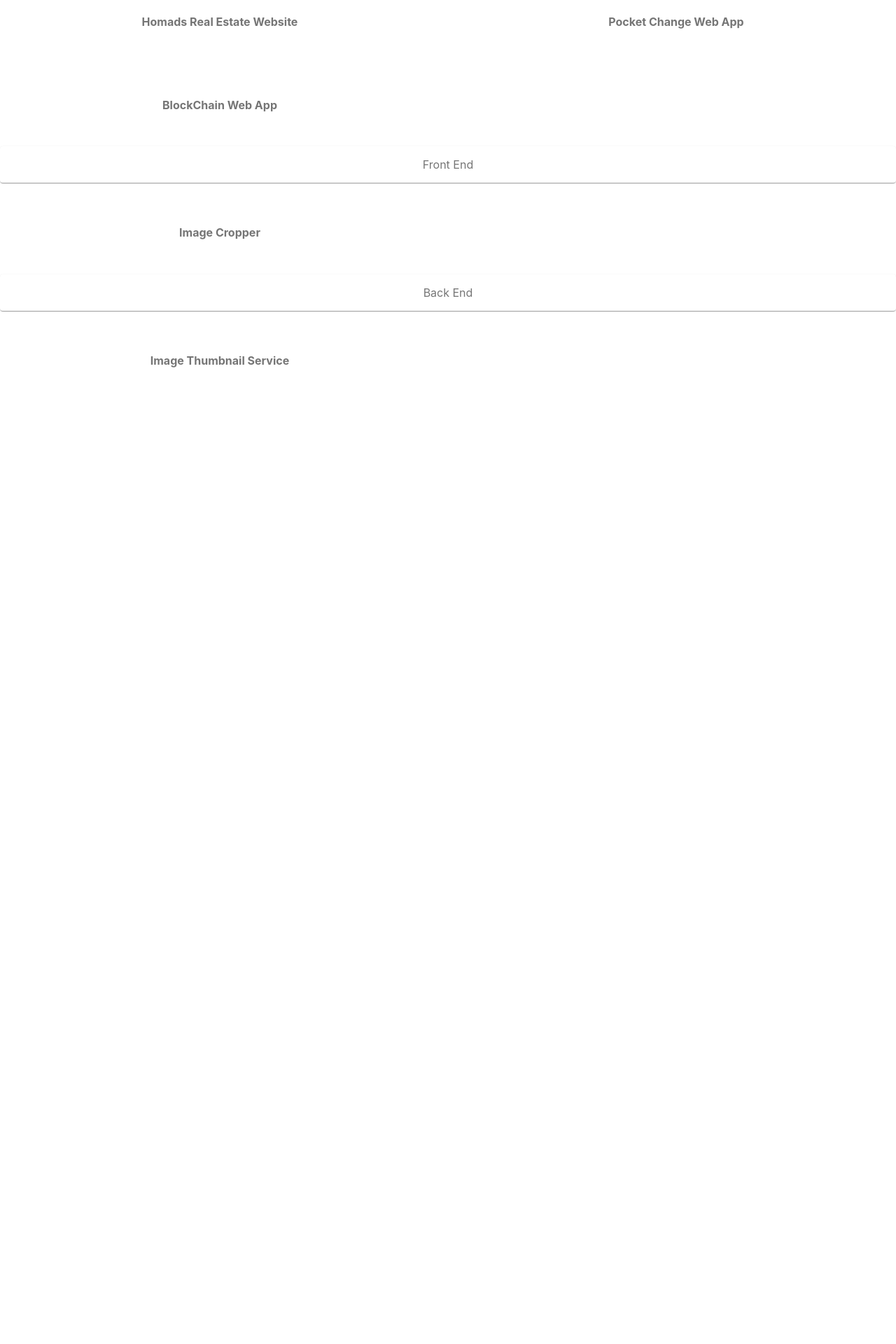
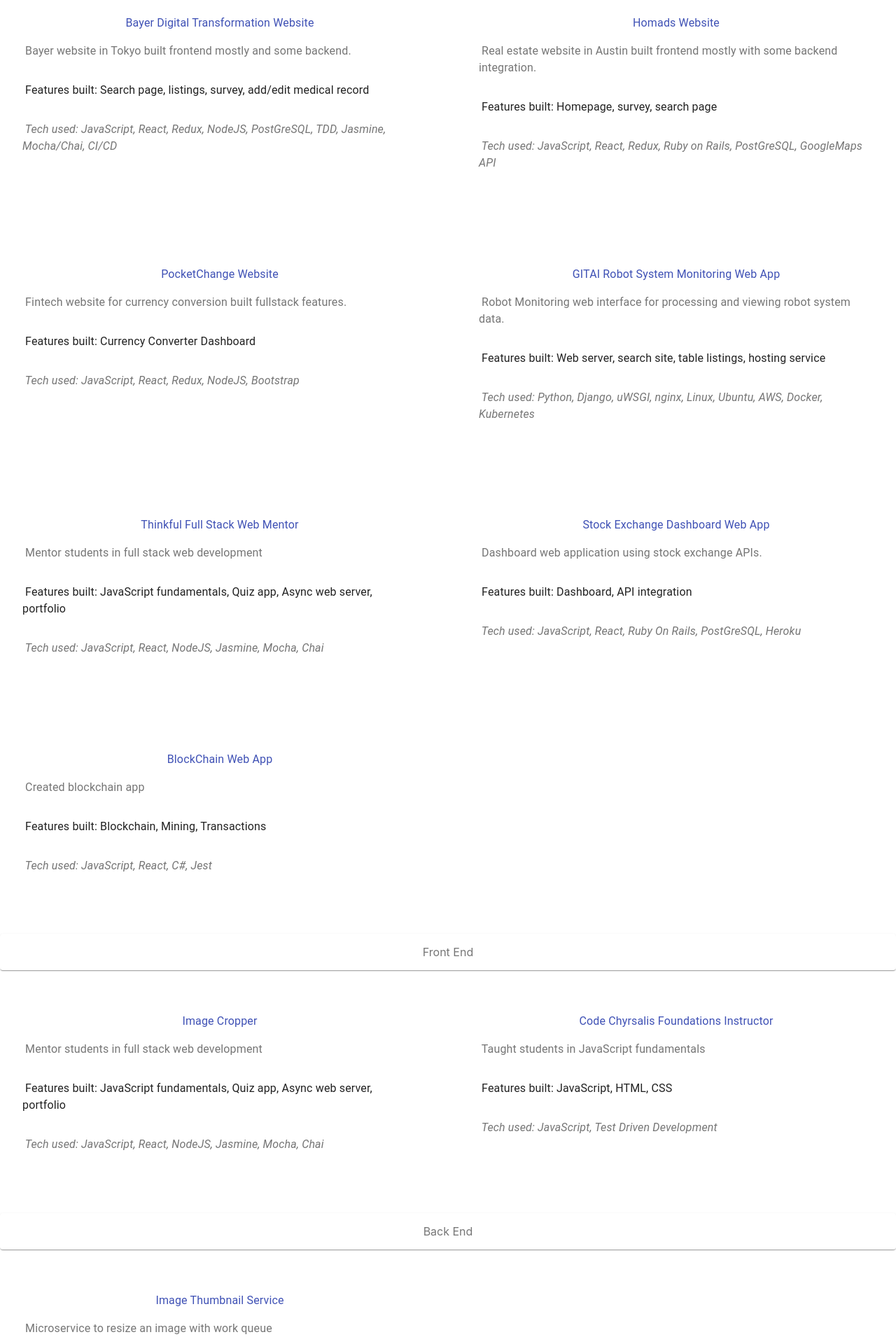
Before and after one commit to eliaahadi/ea, a React (Create React App) app: page /ea/development in a window 1280 px wide. Shown: the part 140-2060 px from the top of the page at 70% size. Before the commit the page ends 800 px from the top, so only its background shows below. Built offline with nearby package versions, Linux system fonts and the light colour scheme.

Commit message:
updated files

```diff
--- a/src/main/App.tsx
+++ b/src/main/App.tsx
@@ -3,7 +3,6 @@
 import AppBar from '@material-ui/core/AppBar';
 import Tabs from '@material-ui/core/Tabs';
 import { default as Tab, TabProps } from '@material-ui/core/Tab';
-import Grid from '@material-ui/core/Grid';
 
 import Home from './Home';
 import ProductManagement from './ProductManagement';
--- a/src/main/Development.tsx
+++ b/src/main/Development.tsx
@@ -2,6 +2,8 @@
 import { makeStyles, createStyles, Theme } from '@material-ui/core/styles';
 import Paper from '@material-ui/core/Paper';
 import Grid from '@material-ui/core/Grid';
+import Link from '@material-ui/core/Link';
+import Typography from '@material-ui/core/Typography';
 
 const useStyles = makeStyles((theme: Theme) =>
   createStyles({
@@ -23,14 +25,24 @@
       textAlign: 'left',
       color: theme.palette.text.secondary,
     },
+    featuresText: {
+      padding: theme.spacing(2),
+      textAlign: 'left',
+      color: theme.palette.text.primary,
+      fontStyle: 'bold'
+    },
+    techText: {
+      padding: theme.spacing(2),
+      textAlign: 'left',
+      color: theme.palette.text.secondary,
+      fontStyle: 'italic'
+    },
     imageContainer: {
       justifyContent: 'center',
     },
     image: {
       height: '200px',
       width: '200px',
-      // padding: theme.spacing(2),
-      // textAlign: 'center',
     }
   }),
 );
@@ -45,13 +57,130 @@
           <Paper className={classes.paper}>Full Stack</Paper>
         </Grid>
         <Grid item xs={6}>
-          <h4 className={classes.paper}>Homads Real Estate Website​</h4>
+          <h4 className={classes.paper}>
+            <Typography className={classes.root}>
+              <Link href="https://www.homads.com">
+                Bayer Digital Transformation Website
+              </Link>
+              <div className={classes.descriptionText}>​
+                Bayer website in Tokyo built frontend mostly and some backend.
+              </div>
+              <div className={classes.featuresText}>​
+                Features built: Search page, listings, survey, add/edit medical record
+              </div>
+              <div className={classes.techText}>​
+                Tech used: JavaScript, React, Redux, NodeJS, PostGreSQL, TDD, Jasmine, Mocha/Chai, CI/CD
+              </div>
+            </Typography>
+          ​</h4>
         </Grid>
         <Grid item xs={6}>
-          <h4 className={classes.paper}>Pocket Change Web App</h4>
+          <h4 className={classes.paper}>
+            <Typography className={classes.root}>
+              <Link href="https://www.homads.com">
+                Homads Website
+              </Link>
+              <div className={classes.descriptionText}>​
+                Real estate website in Austin built frontend mostly with some backend integration.
+              </div>
+              <div className={classes.featuresText}>​
+                Features built: Homepage, survey, search page
+              </div>
+              <div className={classes.techText}>​
+                Tech used: JavaScript, React, Redux, Ruby on Rails, PostGreSQL, GoogleMaps API
+              </div>
+            </Typography>
+          ​</h4>
         </Grid>
         <Grid item xs={6}>
-          <h4 className={classes.paper}>BlockChain Web App​</h4>
+          <h4 className={classes.paper}>
+            <Typography className={classes.root}>
+              <Link href="​​https://www.pocket-change.jp/en/​​">
+                PocketChange Website
+              </Link>
+              <div className={classes.descriptionText}>​
+                Fintech website for currency conversion built fullstack features.
+              </div>
+              <div className={classes.featuresText}>​
+                Features built: Currency Converter Dashboard
+              </div>
+              <div className={classes.techText}>​
+                Tech used: JavaScript, React, Redux, NodeJS, Bootstrap
+              </div>
+            </Typography>
+          ​</h4>
+        </Grid>
+        <Grid item xs={6}>
+          <h4 className={classes.paper}>
+            <Typography className={classes.root}>
+              <Link href="​​https://gitai.tech/">
+                GITAI Robot System Monitoring Web App
+              </Link>
+              <div className={classes.descriptionText}>​
+                Robot Monitoring web interface for processing and viewing robot system data.
+              </div>
+              <div className={classes.featuresText}>​
+                Features built: Web server, search site, table listings, hosting service
+              </div>
+              <div className={classes.techText}>​
+                Tech used: Python, Django, uWSGI, nginx, Linux, Ubuntu, AWS, Docker, Kubernetes
+              </div>
+            </Typography>
+          ​</h4>
+        </Grid>
+        <Grid item xs={6}>
+          <h4 className={classes.paper}>
+            <Typography className={classes.root}>
+              <Link href="​​https://www.thinkful.com/bootcamp/web-development/full-time/">
+                Thinkful Full Stack Web Mentor
+              </Link>
+              <div className={classes.descriptionText}>​
+                Mentor students in full stack web development
+              </div>
+              <div className={classes.featuresText}>​
+                Features built: JavaScript fundamentals, Quiz app, Async web server, portfolio
+              </div>
+              <div className={classes.techText}>​
+                Tech used: JavaScript, React, NodeJS, Jasmine, Mocha, Chai
+              </div>
+            </Typography>
+          ​</h4>
+        </Grid>
+        <Grid item xs={6}>
+          <h4 className={classes.paper}>
+            <Typography className={classes.root}>
+              <Link href="​​https://github.com/eliaahadi/dashboard_spa">
+                Stock Exchange Dashboard Web App
+              </Link>
+              <div className={classes.descriptionText}>​
+                Dashboard web application using stock exchange APIs.
+              </div>
+              <div className={classes.featuresText}>​
+                Features built: Dashboard, API integration
+              </div>
+              <div className={classes.techText}>​
+                Tech used: JavaScript, React, Ruby On Rails, PostGreSQL, Heroku
+              </div>
+            </Typography>
+          ​</h4>
+        </Grid>
+        <Grid item xs={6}>
+          <h4 className={classes.paper}>
+            <Typography className={classes.root}>
+              <Link href="​​https://github.com/eliaahadi/buildBlockchain">
+                BlockChain Web App
+              </Link>
+              <div className={classes.descriptionText}>​
+                Created blockchain app
+              </div>
+              <div className={classes.featuresText}>​
+                Features built: Blockchain, Mining, Transactions
+              </div>
+              <div className={classes.techText}>​
+                Tech used: JavaScript, React, C#, Jest
+              </div>
+            </Typography>
+          ​</h4>
         </Grid>
       </Grid>
     </div>
@@ -68,7 +197,40 @@
           <Paper className={classes.paper}>Front End</Paper>
         </Grid>
         <Grid item xs={6}>
-          <h4 className={classes.paper}>Image Cropper</h4>
+          <h4 className={classes.paper}>
+            <Typography className={classes.root}>
+              <Link href="​​https://www.thinkful.com/bootcamp/web-development/full-time/">
+                Image Cropper
+              </Link>
+              <div className={classes.descriptionText}>​
+                Mentor students in full stack web development
+              </div>
+              <div className={classes.featuresText}>​
+                Features built: JavaScript fundamentals, Quiz app, Async web server, portfolio
+              </div>
+              <div className={classes.techText}>​
+                Tech used: JavaScript, React, NodeJS, Jasmine, Mocha, Chai
+              </div>
+            </Typography>
+          ​</h4>
+        </Grid>
+        <Grid item xs={6}>
+          <h4 className={classes.paper}>
+            <Typography className={classes.root}>
+              <Link href="​​https://www.codechrysalis.io/foundations">
+                Code Chyrsalis Foundations Instructor
+              </Link>
+              <div className={classes.descriptionText}>​
+                Taught students in JavaScript fundamentals
+              </div>
+              <div className={classes.featuresText}>​
+                Features built: JavaScript, HTML, CSS
+              </div>
+              <div className={classes.techText}>​
+                Tech used: JavaScript, Test Driven Development
+              </div>
+            </Typography>
+          ​</h4>
         </Grid>
       </Grid>
     </div>
@@ -85,7 +247,22 @@
           <Paper className={classes.paper}>Back End</Paper>
         </Grid>
         <Grid item xs={6}>
-          <h4 className={classes.paper}>​Image Thumbnail Service</h4>
+          <h4 className={classes.paper}>
+            <Typography className={classes.root}>
+              <Link href="​​https://github.com/eliaahadi/python-django-backend-image-thumbnail-service">
+                Image Thumbnail Service
+              </Link>
+              <div className={classes.descriptionText}>​
+                Microservice to resize an image with work queue
+              </div>
+              <div className={classes.featuresText}>​
+                Features built: Microservice, Work queue, File Storage
+              </div>
+              <div className={classes.techText}>​
+                Tech used: JavaScript, Python, Django, Redis, Celery
+              </div>
+            </Typography>
+          ​</h4>
         </Grid>
       </Grid>
     </div>
```
Also changed, not shown: src/main/Home.tsx (+56 -18 lines), src/main/ProductManagement.tsx (+18 -21 lines).
